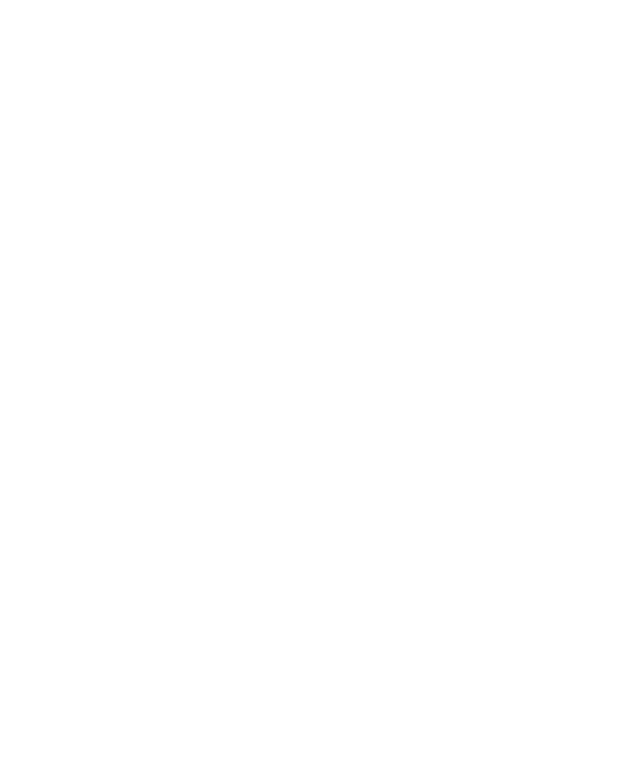
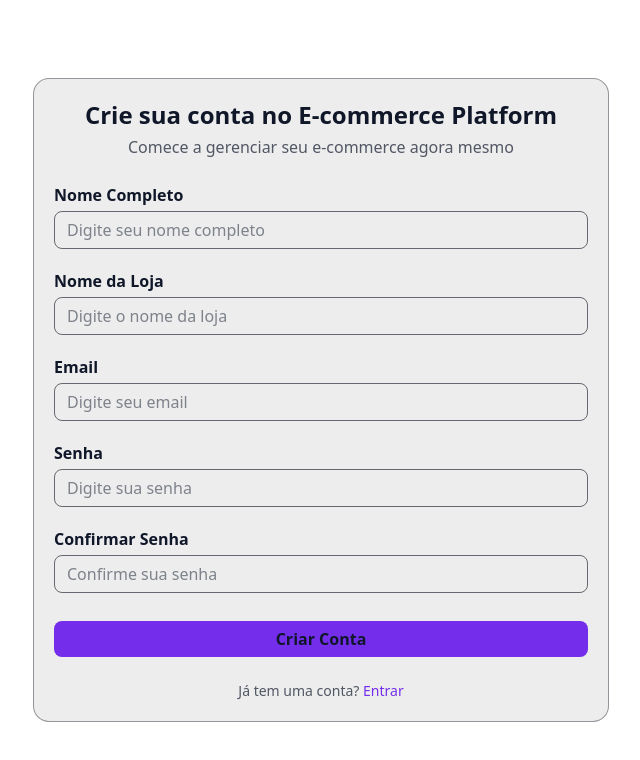
Before and after one commit to VitorValentimSilva/E-commercePlatform, a React (Vite) app in the folder front-end/: page /register in a window 1280 px wide. Before the commit this address had no page. Shown: the top 760 px of the page, without its empty margins (319-959 px from the left). Built offline with nearby package versions, Linux system fonts and the light colour scheme.

Commit message:
Criacao das paginas de login e criar conta, alem de alguns ajustes em questão de rotas.

```diff
--- a/front-end/src/App.tsx
+++ /dev/null
@@ -1,19 +0,0 @@
-import { Route, Routes } from "react-router-dom";
-import Dashboard from "./pages/Dashboard";
-import Layout from "./pages/Layout";
-import Products from "./pages/Products";
-import Category from "./pages/Category";
-
-function App() {
-  return (
-    <Routes>
-      <Route path="/" element={<Layout />}>
-        <Route index element={<Dashboard />} />
-        <Route path="products" element={<Products />} />
-        <Route path="category" element={<Category />} />
-      </Route>
-    </Routes>
-  );
-}
-
-export default App;
--- /dev/null
+++ b/front-end/src/components/FormAuth.tsx
@@ -0,0 +1,172 @@
+import { Form, Link } from "react-router-dom";
+import { useTheme } from "../hooks/useTheme";
+import Input from "./Input";
+
+interface FormAuthProps {
+  title: string;
+  description: string;
+  type: "login" | "register";
+}
+
+export default function FormAuth({ title, description, type }: FormAuthProps) {
+  const { theme } = useTheme();
+
+  return (
+    <div
+      className={`flex flex-col items-center justify-center rounded-2xl p-5 w-xl border
+      ${
+        theme === "dark"
+          ? "bg-SurfaceDarkTheme border-SurfaceLightTheme/40"
+          : "bg-SurfaceLightTheme border-SurfaceDarkTheme/40"
+      }`}
+    >
+      <div className="flex flex-col gap-1">
+        <h2
+          className={`font-bold text-2xl text-center
+          ${theme === "dark" ? "text-TextDarkTheme" : "text-TextLightTheme"}`}
+        >
+          {title}
+        </h2>
+
+        <p
+          className={`text-base text-center
+          ${
+            theme === "dark"
+              ? "text-TextDarkTheme/70"
+              : "text-TextLightTheme/70"
+          }`}
+        >
+          {description}
+        </p>
+      </div>
+
+      <Form
+        method="post"
+        action="/adm"
+        className="w-full my-6 flex flex-col gap-7"
+      >
+        <div className="flex flex-col gap-5">
+          {type === "login" ? (
+            <>
+              <Input
+                name="Email"
+                id="email"
+                type="email"
+                placeholder="Digite seu email"
+                required={true}
+              />
+
+              <Input
+                name="Senha"
+                id="senha"
+                type="password"
+                placeholder="Digite sua senha"
+                required={true}
+              />
+            </>
+          ) : (
+            <>
+              <Input
+                name="Nome Completo"
+                id="nameFull"
+                type="text"
+                placeholder="Digite seu nome completo"
+                required={true}
+              />
+
+              <Input
+                name="Nome da Loja"
+                id="namePlace"
+                type="text"
+                placeholder="Digite o nome da loja"
+                required={true}
+              />
+
+              <Input
+                name="Email"
+                id="email"
+                type="email"
+                placeholder="Digite seu email"
+                required={true}
+              />
+
+              <Input
+                name="Senha"
+                id="senha"
+                type="password"
+                placeholder="Digite sua senha"
+                required={true}
+              />
+
+              <Input
+                name="Confirmar Senha"
+                id="confirmPassword"
+                type="password"
+                placeholder="Confirme sua senha"
+                required={true}
+              />
+            </>
+          )}
+        </div>
+
+        <div>
+          <button
+            type="submit"
+            className={`cursor-pointer py-1.5 rounded-lg font-semibold w-full
+            ${
+              theme === "dark"
+                ? "bg-PrimaryDarkTheme text-TextDarkTheme hover:bg-PrimaryDarkTheme/80"
+                : "bg-PrimaryLightTheme text-TextLightTheme hover:bg-PrimaryLightTheme/80"
+            }`}
+          >
+            {type === "login" ? "Login" : "Criar Conta"}
+          </button>
+        </div>
+      </Form>
+
+      <div>
+        {type === "login" ? (
+          <p
+            className={`text-sm text-center ${
+              theme === "dark"
+                ? "text-TextDarkTheme/70"
+                : "text-TextLightTheme/70"
+            }`}
+          >
+            Não tem uma conta?{" "}
+            <Link
+              to="/register"
+              className={`${
+                theme === "dark"
+                  ? "text-PrimaryDarkTheme hover:text-PrimaryDarkTheme/50"
+                  : "text-PrimaryLightTheme hover:text-PrimaryLightTheme/50"
+              }`}
+            >
+              Criar Conta
+            </Link>
+          </p>
+        ) : (
+          <p
+            className={`text-sm text-center ${
+              theme === "dark"
+                ? "text-TextDarkTheme/70"
+                : "text-TextLightTheme/70"
+            }`}
+          >
+            Já tem uma conta?{" "}
+            <Link
+              to="/login"
+              className={`${
+                theme === "dark"
+                  ? "text-PrimaryDarkTheme hover:text-PrimaryDarkTheme/50"
+                  : "text-PrimaryLightTheme hover:text-PrimaryLightTheme/50"
+              }`}
+            >
+              Entrar
+            </Link>
+          </p>
+        )}
+      </div>
+    </div>
+  );
+}
--- a/front-end/src/components/Header.tsx
+++ b/front-end/src/components/Header.tsx
@@ -8,9 +8,9 @@
   const location = useLocation();
 
   const routeTitles: Record<string, string> = {
-    "/": "> Painel",
-    "/products": "> Produtos",
-    "/category": "> Categoria",
+    "/adm": "> Painel",
+    "/adm/products": "> Produtos",
+    "/adm/category": "> Categoria",
   };
 
   const currentTitle = routeTitles[location.pathname] || "";
--- /dev/null
+++ b/front-end/src/components/Input.tsx
@@ -0,0 +1,44 @@
+import { useTheme } from "../hooks/useTheme";
+
+interface InputProps {
+  name: string;
+  id: string;
+  type: string;
+  placeholder?: string;
+  required?: boolean;
+}
+
+export default function Input({
+  name,
+  id,
+  type,
+  placeholder,
+  required,
+}: InputProps) {
+  const { theme } = useTheme();
+
+  return (
+    <div className="flex flex-col gap-1">
+      <label
+        htmlFor={id}
+        className={`text-base font-semibold
+        ${theme === "dark" ? "text-TextDarkTheme" : "text-TextLightTheme"}`}
+      >
+        {name}
+      </label>
+      <input
+        type={type}
+        name={id}
+        id={id}
+        placeholder={placeholder}
+        required={required}
+        className={`w-full px-3 py-1.5 rounded-lg border
+        ${
+          theme === "dark"
+            ? "bg-InputDarkTheme text-TextDarkTheme border-SurfaceLightTheme/60"
+            : "bg-InputLightTheme text-TextLightTheme border-SurfaceDarkTheme/60"
+        }`}
+      />
+    </div>
+  );
+}
--- a/front-end/src/components/Sidebar.tsx
+++ b/front-end/src/components/Sidebar.tsx
@@ -33,7 +33,7 @@
         E-commerce Platform
       </h1>
       <nav className="flex flex-col gap-2">
-        <NavLink to="/" className={linkClasses} end>
+        <NavLink to="/adm" className={linkClasses} end>
           {({ isActive }) => (
             <>
               {isActive ? (
@@ -46,7 +46,7 @@
           )}
         </NavLink>
 
-        <NavLink to="/products" className={linkClasses}>
+        <NavLink to="/adm/products" className={linkClasses}>
           {({ isActive }) => (
             <>
               {isActive ? (
@@ -59,7 +59,7 @@
           )}
         </NavLink>
 
-        <NavLink to="/category" className={linkClasses}>
+        <NavLink to="/adm/category" className={linkClasses}>
           {({ isActive }) => (
             <>
               {isActive ? (
--- a/front-end/src/main.tsx
+++ b/front-end/src/main.tsx
@@ -1,16 +1,14 @@
 import { StrictMode } from "react";
 import { createRoot } from "react-dom/client";
 import "./styles/index.css";
-import App from "./App.tsx";
 import { ThemeProvider } from "./contexts/ThemeProvider.tsx";
-import { BrowserRouter } from "react-router-dom";
+import { RouterProvider } from "react-router-dom";
+import { router } from "./routes/router.tsx";
 
 createRoot(document.getElementById("root")!).render(
   <StrictMode>
-    <BrowserRouter>
-      <ThemeProvider>
-        <App />
-      </ThemeProvider>
-    </BrowserRouter>
+    <ThemeProvider>
+      <RouterProvider router={router} />
+    </ThemeProvider>
   </StrictMode>
 );
--- a/front-end/src/pages/Layout.tsx
+++ b/front-end/src/pages/LayoutPrivate.tsx
@@ -3,7 +3,7 @@
 import Sidebar from "../components/Sidebar";
 import { useTheme } from "../hooks/useTheme";
 
-export default function Layout() {
+export default function LayoutPrivate() {
   const { theme } = useTheme();
 
   return (
--- /dev/null
+++ b/front-end/src/pages/LayoutPublic.tsx
@@ -0,0 +1,17 @@
+import { Outlet } from "react-router-dom";
+import { useTheme } from "../hooks/useTheme";
+
+export default function LayoutPublic() {
+  const { theme } = useTheme();
+
+  return (
+    <div
+      className={`
+      ${
+        theme === "dark" ? "bg-BackgroundDarkTheme" : "bg-BackgroundLightTheme"
+      }`}
+    >
+      <Outlet />
+    </div>
+  );
+}
--- /dev/null
+++ b/front-end/src/pages/PagesAuth.tsx
@@ -0,0 +1,28 @@
+import FormAuth from "../components/FormAuth";
+
+interface FormAuthProps {
+  type: "login" | "register";
+}
+
+export default function PagesAuth({ type }: FormAuthProps) {
+  const infoForm = {
+    login: {
+      title: "Faça login no E-commerce Platform",
+      description: "Acesse seu painel de administração",
+    },
+    register: {
+      title: "Crie sua conta no E-commerce Platform",
+      description: "Comece a gerenciar seu e-commerce agora mesmo",
+    },
+  };
+
+  return (
+    <section className="flex items-center justify-center h-screen">
+      <FormAuth
+        title={infoForm[type].title}
+        description={infoForm[type].description}
+        type={type}
+      />
+    </section>
+  );
+}
--- /dev/null
+++ b/front-end/src/routes/router.tsx
@@ -0,0 +1,33 @@
+import { createBrowserRouter } from "react-router-dom";
+import LayoutPublic from "../pages/LayoutPublic";
+import LayoutPrivate from "../pages/LayoutPrivate";
+import Dashboard from "../pages/Dashboard";
+import Products from "../pages/Products";
+import Category from "../pages/Category";
+import PagesAuth from "../pages/PagesAuth";
+
+export const router = createBrowserRouter([
+  {
+    path: "/",
+    element: <LayoutPublic />,
+    children: [
+      {
+        path: "login",
+        element: <PagesAuth type="login" />,
+      },
+      {
+        path: "register",
+        element: <PagesAuth type="register" />,
+      },
+    ],
+  },
+  {
+    path: "/adm",
+    element: <LayoutPrivate />,
+    children: [
+      { index: true, element: <Dashboard /> },
+      { path: "products", element: <Products /> },
+      { path: "category", element: <Category /> },
+    ],
+  },
+]);
```
